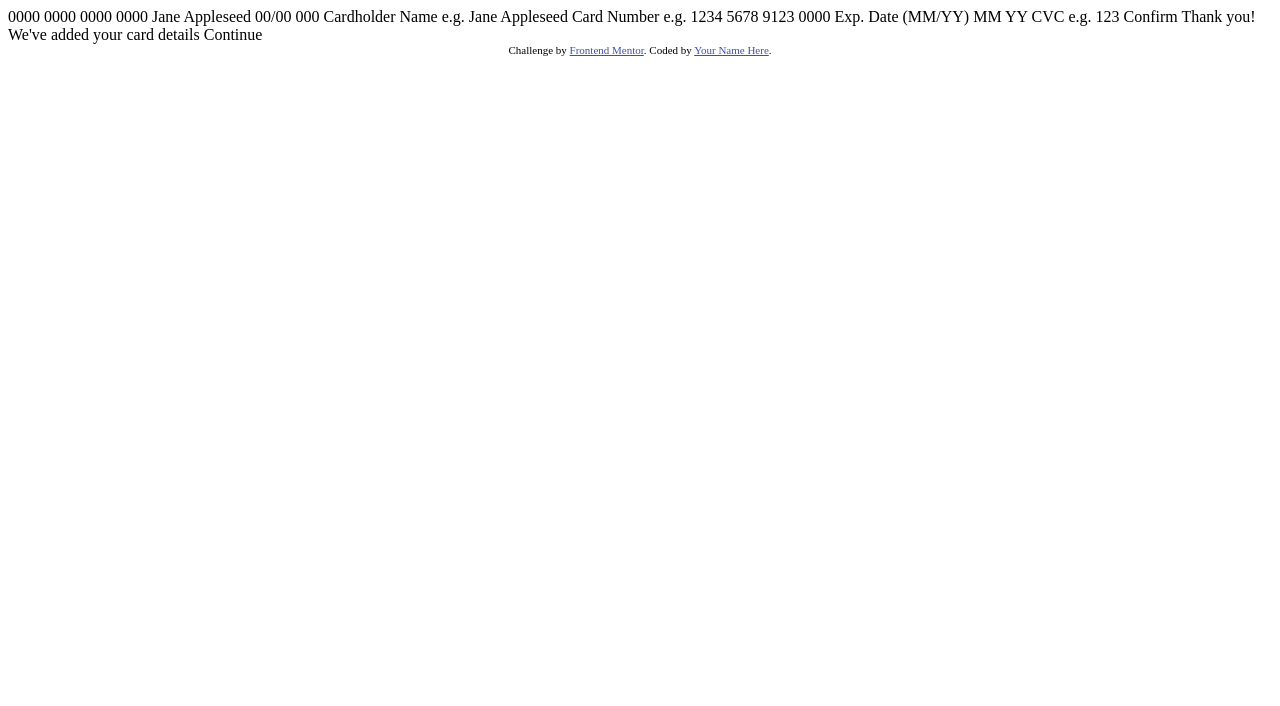
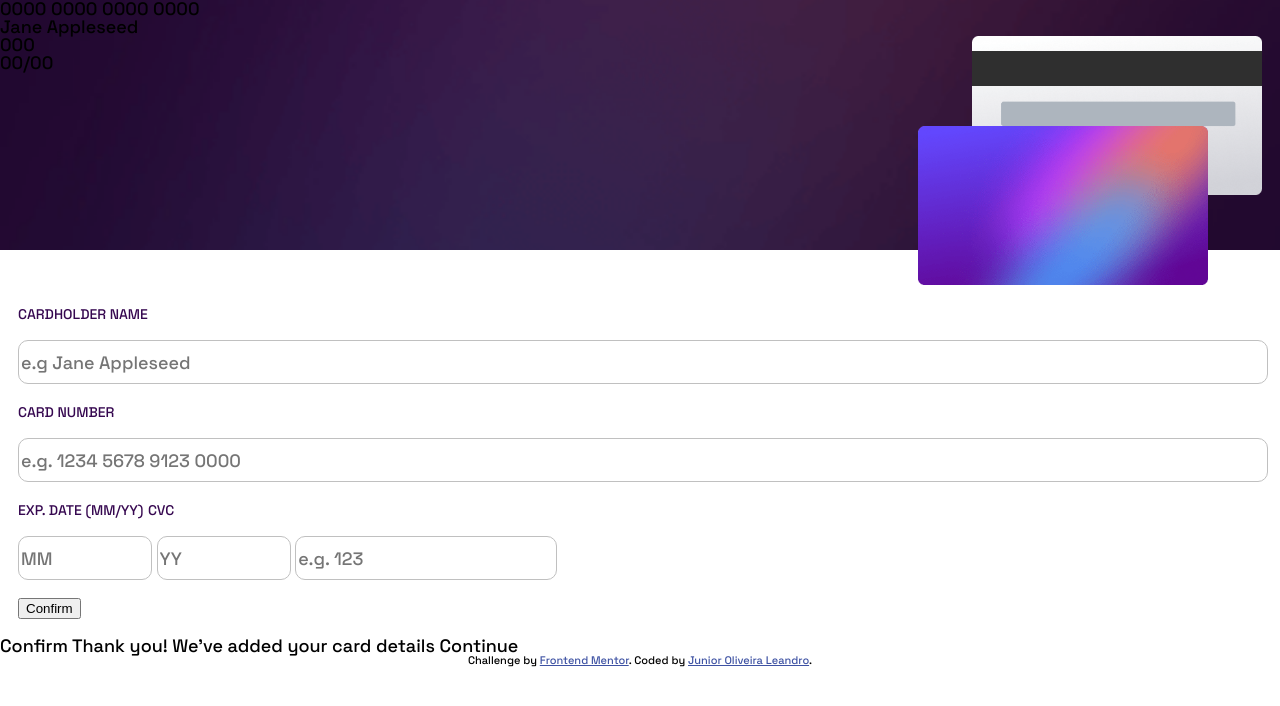
Before and after one commit to junior-leandro/Interactive-card-details-form, a plain HTML site: page index.html in a window 1280 px wide. Drawn offline with Linux system fonts and the light colour scheme.

Commit message:
Dia 01. O esqueleto do projeto começa a aparecer

```diff
--- /dev/null
+++ b/css/card-style.css
@@ -0,0 +1,13 @@
+.card {
+    width: 290px;
+}
+.card-back {
+    position: absolute;
+    top: 2em;
+    right: 1em;
+}
+.card-front{
+    position: absolute;
+    top: 7em;
+    right: 4em;
+}
--- /dev/null
+++ b/css/reset.css
@@ -0,0 +1,48 @@
+/* http://meyerweb.com/eric/tools/css/reset/
+   v2.0 | 20110126
+   License: none (public domain)
+*/
+
+html, body, div, span, applet, object, iframe,
+h1, h2, h3, h4, h5, h6, p, blockquote, pre,
+a, abbr, acronym, address, big, cite, code,
+del, dfn, em, img, ins, kbd, q, s, samp,
+small, strike, strong, sub, sup, tt, var,
+b, u, i, center,
+dl, dt, dd, ol, ul, li,
+fieldset, form, label, legend,
+table, caption, tbody, tfoot, thead, tr, th, td,
+article, aside, canvas, details, embed,
+figure, figcaption, footer, header, hgroup,
+menu, nav, output, ruby, section, summary,
+time, mark, audio, video {
+	margin: 0;
+	padding: 0;
+	border: 0;
+	font-size: 100%;
+	font: inherit;
+	vertical-align: baseline;
+}
+/* HTML5 display-role reset for older browsers */
+article, aside, details, figcaption, figure,
+footer, header, hgroup, menu, nav, section {
+	display: block;
+}
+body {
+	line-height: 1;
+}
+ol, ul {
+	list-style: none;
+}
+blockquote, q {
+	quotes: none;
+}
+blockquote:before, blockquote:after,
+q:before, q:after {
+	content: '';
+	content: none;
+}
+table {
+	border-collapse: collapse;
+	border-spacing: 0;
+}
--- /dev/null
+++ b/css/style.css
@@ -0,0 +1,82 @@
+/*
+# Front-end Style Guide
+
+## Layout
+
+The designs were created to the following widths:
+
+- Mobile: 375px
+- Desktop: 1440px
+
+
+### Primary
+
+- Linear gradient (active input border): hsl(249, 99%, 64%) to hsl(278, 94%, 30%)
+- Red (input errors): hsl(0, 100%, 66%)
+
+### Neutral
+
+- White: hsl(0, 0%, 100%)
+- Light grayish violet: hsl(270, 3%, 87%)
+- Dark grayish violet: hsl(279, 6%, 55%)
+- Very dark violet: hsl(278, 68%, 11%)
+
+
+### Body Copy
+
+- Font size: 18px
+
+### Font
+
+- Family: [Space Grotesk](https://fonts.google.com/specimen/Space+Grotesk)
+- Weights: 500
+*/
+
+body {
+    font-size: 18px;
+    font-family: 'Space Grotesk', sans-serif;
+    font-weight: 500;
+}
+
+
+.background-roxo {
+    background-image: url("/images/bg-main-mobile.png");
+    background-color: #751488;
+    height: 250px;
+    background-position: center;
+    background-repeat: no-repeat;
+    background-size: cover;
+}
+form {
+    margin: 1em;
+}
+.form-area{
+    margin-top: 3em;
+}
+
+.labelForm {
+    text-transform: uppercase;
+    font-size: 14px;
+    color: #360850;
+
+}
+.input {
+    font-family:'Space Grotesk', sans-serif;
+    color: #c0c0c0;
+    font-size: 18px;
+    height: 40px;
+    border-radius: 10px;
+    border: #c0c0c0 solid 1px;
+    width: 100%;
+    margin: 1em auto;
+}
+#inputCardMounth{
+    width: 10vw;
+}
+#inputCardYear {
+    width: 10vw;
+}
+
+#inputCardCvc{
+    width: 20vw;
+}
--- a/index.html
+++ b/index.html
@@ -1,10 +1,22 @@
 <!DOCTYPE html>
-<html lang="en">
+<html lang="pt-br">
 <head>
   <meta charset="UTF-8">
-  <meta name="viewport" content="width=device-width, initial-scale=1.0"> <!-- displays site properly based on user's device -->
+  <meta name="viewport" content="width=device-width, initial-scale=1.0">
 
   <link rel="icon" type="image/png" sizes="32x32" href="./images/favicon-32x32.png">
+
+  <link rel="stylesheet" href="css/reset.css">
+  <link rel="stylesheet" href="css/style.css">
+  <link rel="stylesheet" href="css/card-style.css">
+
+  <link rel="preconnect" href="https://fonts.googleapis.com">
+  <link rel="preconnect" href="https://fonts.gstatic.com" crossorigin>
+  <link href="https://fonts.googleapis.com/css2?family=Poppins:ital,wght@0,100;0,300;0,400;0,600;0,700;1,800&family=Space+Grotesk:wght@500&display=swap" rel="stylesheet">
+
+
+
+
 
   <title>Frontend Mentor | Interactive card details form</title>
 
@@ -15,25 +27,38 @@
   </style>
 </head>
 <body>
+  <section class="container">
 
-  0000 0000 0000 0000
-  Jane Appleseed
-  00/00
+    <div class="background-roxo">
+      <img src="images/bg-card-back.png" alt="" class="card card-back" >
+      <img src="images/bg-card-front.png" alt="" class="card card-front" >
+      <p class="card-number">0000 0000 0000 0000 </p>
+      <p class="card-name"> Jane Appleseed</p>
+      <p class="card-cvc">000</p>
+      <p class="card-exp">00/00</p>
+    </div>
+  </section>
+  <section class="form-area">
+    <div class="form">
+      <form action="enviar">
+        <label for="name" class="labelForm">Cardholder Name</label><br>
+        <input type="text" name="name" id="inputName" class="input" placeholder="e.g Jane Appleseed"><br>
+        <label for="cardNumber" class="labelForm">Card Number</label><br>
+        <input type="number" name="cardNumber" id="inputCardNumber" class="input" placeholder="e.g. 1234 5678 9123 0000"><br>
+        <label for="cardMounth" class="labelForm">Exp. Date (MM/YY)</label>
+        <label for="cardCvc" class="labelForm">CVC</label><br>
+        <input type="number" name="cardMounth" id="inputCardMounth" class="input" placeholder="MM">
+        <input type="number" name="cardYear" id="inputCardYear" class="input" placeholder="YY">
+        <input type="number" name="cardCvc" id="inputCardCvc" class="input" placeholder="e.g. 123"><br>
+        <input type="button" value="Confirm">
+      </form>
+    </div>
 
-  000
+  </section>
 
-  Cardholder Name
-  e.g. Jane Appleseed
 
-  Card Number
-  e.g. 1234 5678 9123 0000
 
-  Exp. Date (MM/YY)
-  MM
-  YY
 
-  CVC
-  e.g. 123
 
   Confirm
 
@@ -45,7 +70,9 @@
 
   <div class="attribution">
     Challenge by <a href="https://www.frontendmentor.io?ref=challenge" target="_blank">Frontend Mentor</a>.
-    Coded by <a href="#">Your Name Here</a>.
+    Coded by <a href="https://junior.dev.br" target="_blank">Junior Oliveira Leandro</a>.
   </div>
+  <script src="js/main.js"> </script>
+
 </body>
 </html>
```
Also changed, not shown: js/main.js (added), 3 other files.
